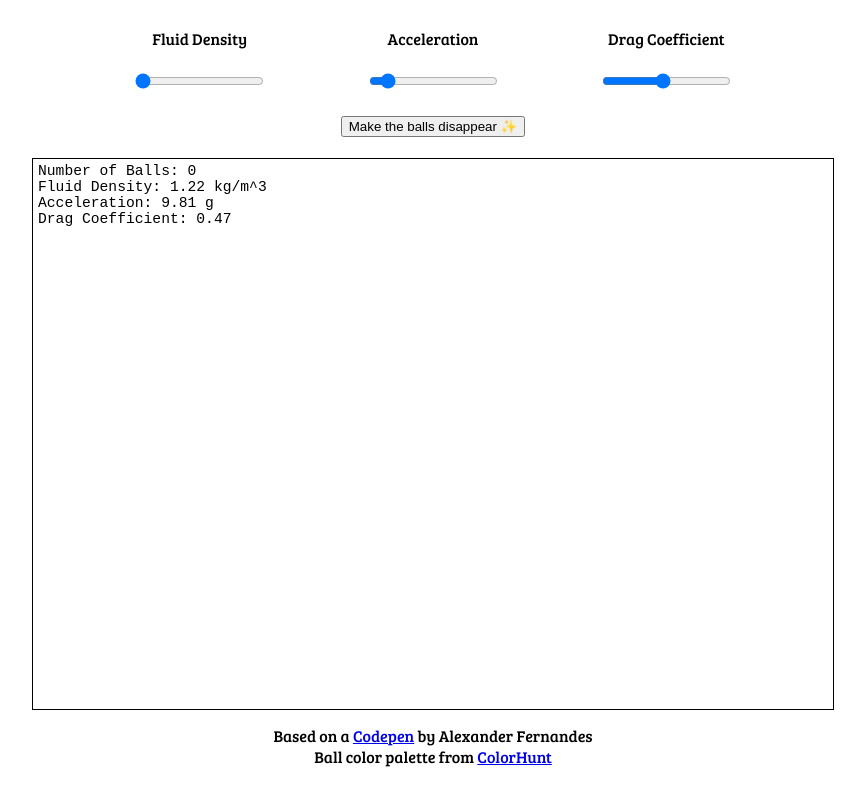
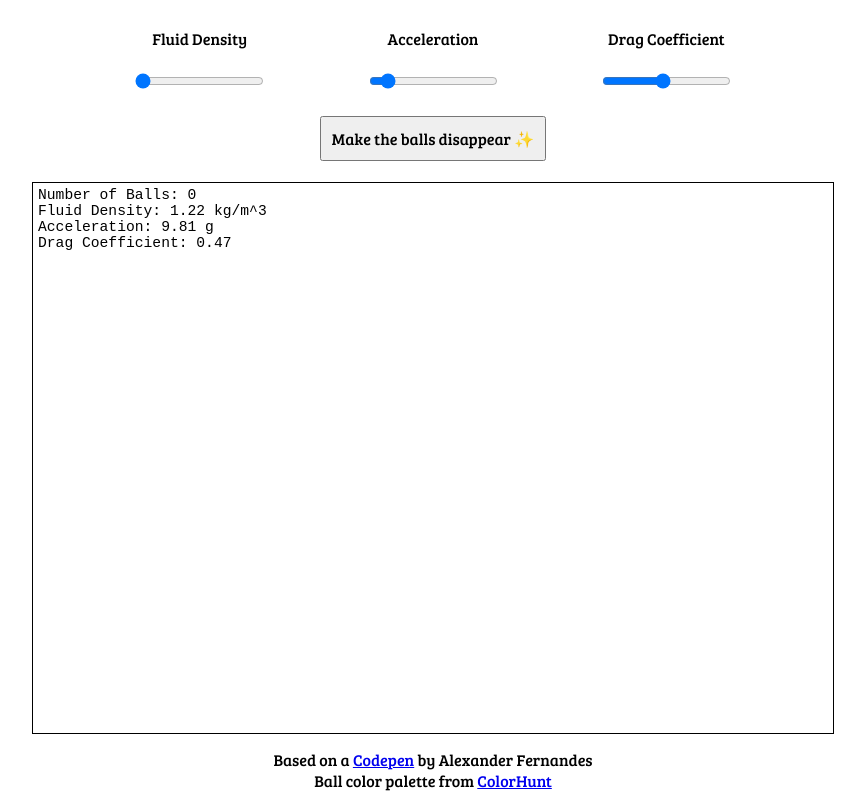
Before and after one commit to Maxzilla60/bouncing-balls, a website built with Parcel: page index.html in a window 1280 px wide. Shown: the part 111-910 px from the top of the page, without its empty margins (207-1072 px from the left). Before the commit the page ends 886 px from the top, so only its background shows below. Built offline with nearby package versions, Linux system fonts and the light colour scheme.

Commit message:
💄 Prettied up reset balls button

```diff
--- a/styles.css
+++ b/styles.css
@@ -1,4 +1,4 @@
-body {
+body, body * {
 	font-family: 'Bree Serif', serif;
 	text-align: center;
 }
@@ -38,6 +38,11 @@ h4 {
 	margin-bottom: 25px;
 }
 
+button#reset {
+	padding: 10px;
+	font-size: 16px;
+}
+
 footer {
 	display: -webkit-box;
 	display: -ms-flexbox;
```
